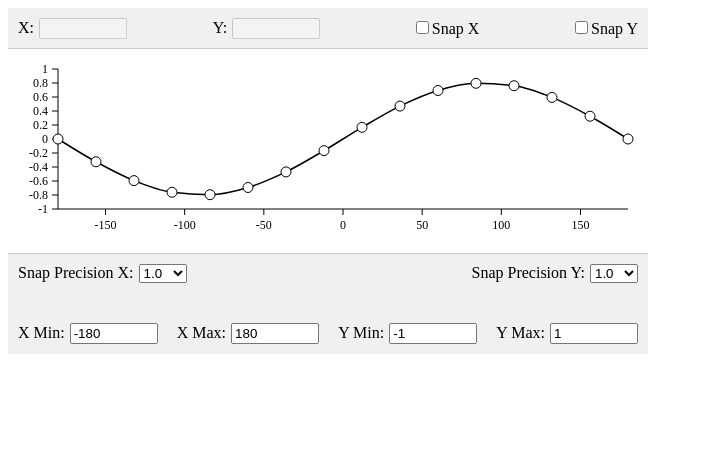
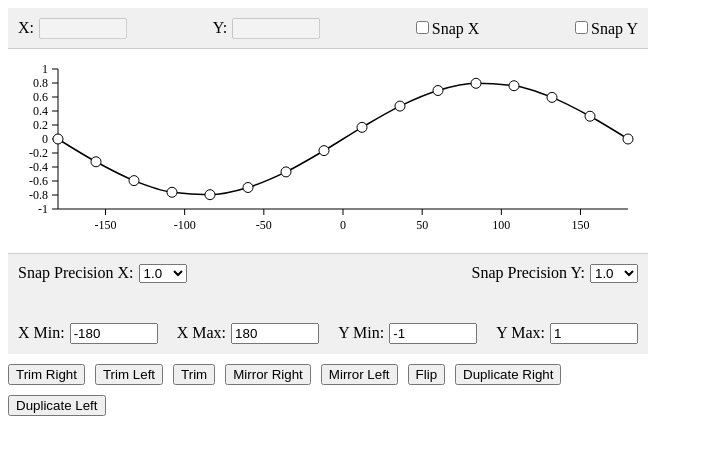
Before and after one commit to timkondratev/aero-curves, a React (Vite) app: page / in a window 1280 px wide. Shown: the top 454 px of the page, without its empty margins (0-703 px from the left). Built offline with nearby package versions, Linux system fonts and the light colour scheme; the HTML template or start-up script is replaced by a standard one.

Commit message:
Add trim, mirror, flip duplicate[TODO] buttons

```diff
--- a/src/Graph.tsx
+++ b/src/Graph.tsx
@@ -224,7 +224,7 @@ export function Graph({ width, height }: GraphProps) {
       setBrush(prev => (prev ? { x0: prev.x0, x1: x } : null));
       wasDragging.current = true;
 
-      const [bx0, bx1] = [Math.min(brush.x0, brush.x1), Math.max(brush.x0, x)];
+      const [bx0, bx1] = [Math.min(brush.x0, brush.x1), Math.max(brush.x0, brush.x1)];
       setSelectedIndices(prev => {
         const newSelection = new Set(isModifier(e) ? prev : []);
         sortedPoints.forEach((p, i) => {
@@ -311,6 +311,72 @@ export function Graph({ width, height }: GraphProps) {
 
     return { minX, maxX, minY, maxY };
   }, [selectedIndices, points]);
+
+  // Handlers for selection manipulation
+  const trimRight = () => {
+    if (selectedIndices.size === 0) return; // Ensure there is a selection
+    const maxX = Math.max(...Array.from(selectedIndices).map(i => points[i]?.x ?? -Infinity));
+    setPoints(prev => prev.filter(p => p.x <= maxX));
+    setSelectedIndices(new Set()); // Deselect all points
+  };
+
+  // Update trimLeft to deselect selection after trimming
+  const trimLeft = () => {
+    if (selectedIndices.size === 0) return; // Ensure there is a selection
+    const minX = Math.min(...Array.from(selectedIndices).map(i => points[i]?.x ?? Infinity));
+    setPoints(prev => prev.filter(p => p.x >= minX));
+    setSelectedIndices(new Set()); // Deselect all points
+  };
+
+  const trim = () => {
+    if (selectedIndices.size < 2) return; // Ensure there are at least two points selected
+    const minX = Math.min(...Array.from(selectedIndices).map(i => points[i]?.x ?? Infinity));
+    const maxX = Math.max(...Array.from(selectedIndices).map(i => points[i]?.x ?? -Infinity));
+    setPoints(prev => prev.filter(p => p.x >= minX && p.x <= maxX));
+    setSelectedIndices(new Set()); // Deselect all points
+  };
+
+  // Update mirrorRight and mirrorLeft to keep mirrored points
+  const mirrorRight = () => {
+    const selectedPoints = Array.from(selectedIndices).map(i => points[i]);
+    const maxX = Math.max(...selectedPoints.map(p => p.x));
+    const mirrored = selectedPoints.slice(0, -1).map(p => ({ x: maxX + (maxX - p.x), y: p.y }));
+    setPoints(prev => {
+      const filtered = prev.filter(p => !mirrored.some(m => Math.abs(m.x - p.x) < 1e-6));
+      return [...filtered, ...mirrored].sort((a, b) => a.x - b.x);
+    });
+  };
+
+  const mirrorLeft = () => {
+    const selectedPoints = Array.from(selectedIndices).map(i => points[i]);
+    const minX = Math.min(...selectedPoints.map(p => p.x));
+    const mirrored = selectedPoints.slice(1).map(p => ({ x: minX - (p.x - minX), y: p.y }));
+    setPoints(prev => {
+      const filtered = prev.filter(p => !mirrored.some(m => Math.abs(m.x - p.x) < 1e-6));
+      return [...filtered, ...mirrored].sort((a, b) => a.x - b.x);
+    });
+  };
+
+  const flip = () => {
+    setPoints(prev => {
+      const flipped = Array.from(selectedIndices).map(i => ({ ...points[i], y: -points[i].y }));
+      const updated = [...prev];
+      flipped.forEach((p, i) => {
+        updated[Array.from(selectedIndices)[i]] = p;
+      });
+      return updated;
+    });
+  };
+
+  // TODO
+  const duplicateRight = () => {
+
+  };
+
+  // TODO
+  const duplicateLeft = () => {
+
+  };
 
   return (
     <div className="curve-editor" style={{ position: "relative", width, height: height + 120 }}> {/* Adjusted height for all panels */}
@@ -569,6 +635,18 @@ export function Graph({ width, height }: GraphProps) {
           </label>
         </div>
       </div>
+
+      {/* Selection Manipulation Panel */}
+      <div style={{ display: "flex", flexWrap: "wrap", gap: "10px", marginTop: "10px" }}>
+        <button onClick={trimRight}>Trim Right</button>
+        <button onClick={trimLeft}>Trim Left</button>
+        <button onClick={trim}>Trim</button>
+        <button onClick={mirrorRight}>Mirror Right</button>
+        <button onClick={mirrorLeft}>Mirror Left</button>
+        <button onClick={flip}>Flip</button>
+        <button onClick={duplicateRight}>Duplicate Right</button>
+        <button onClick={duplicateLeft}>Duplicate Left</button>
+      </div>
     </div>
   );
 }
```
